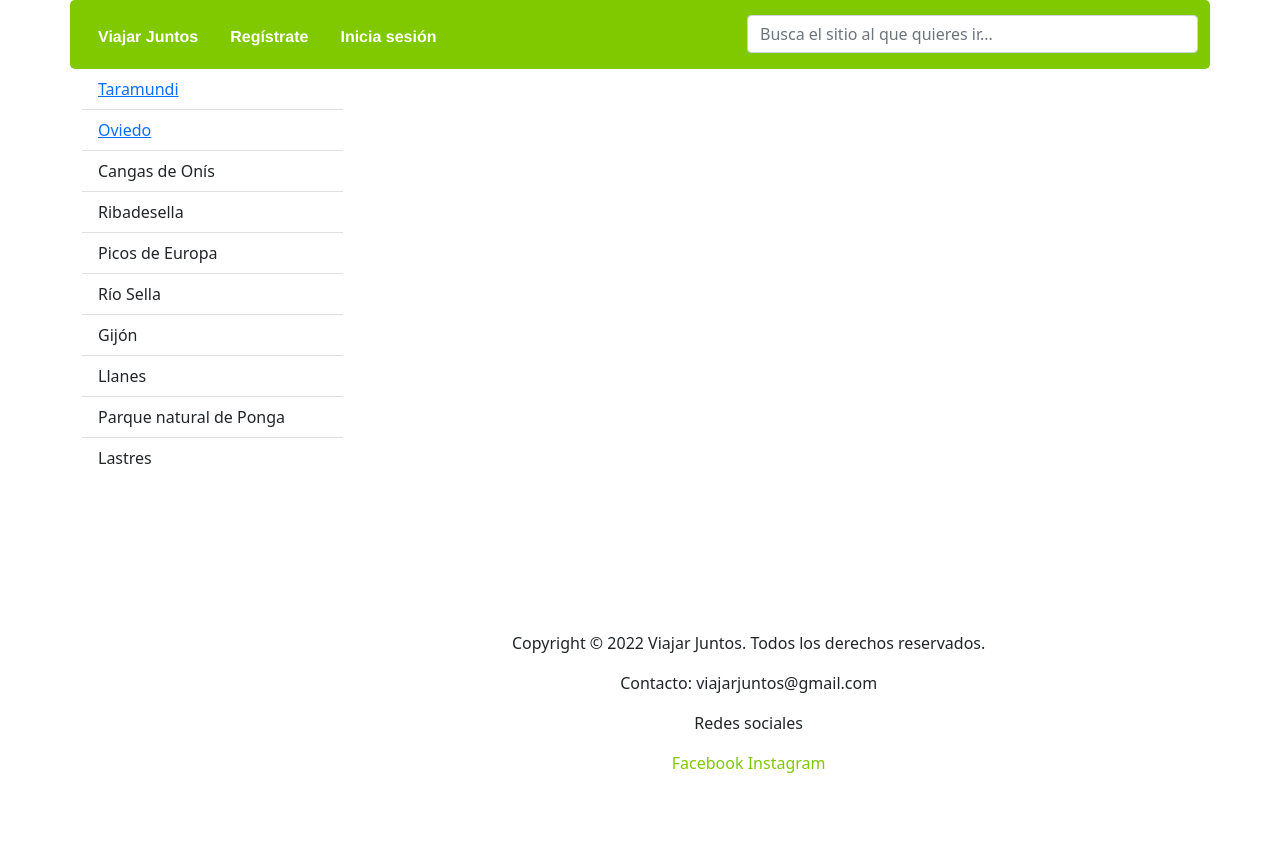
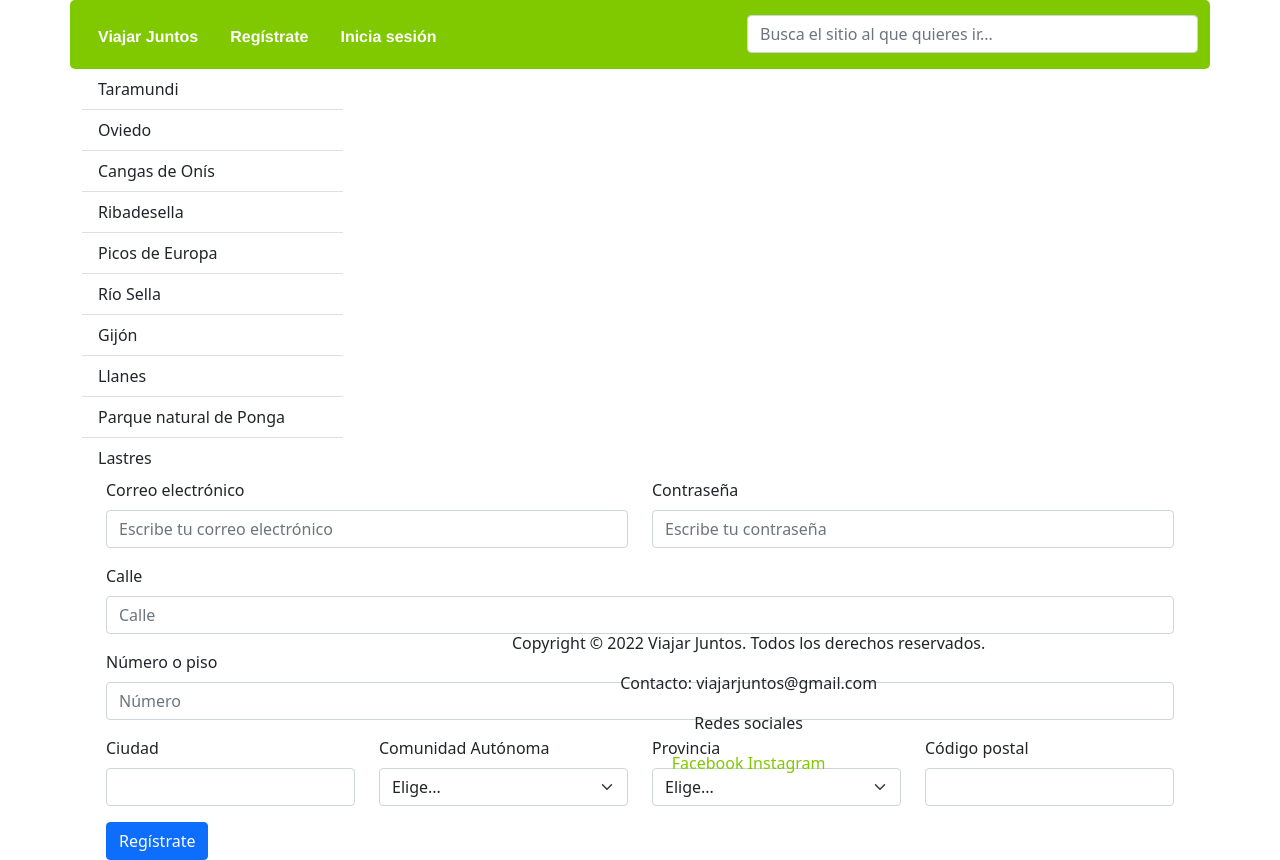
Before and after one commit to irenesj/excursiones, a React (Create React App) app: page / in a window 1280 px wide. Before the commit the page ends 800 px from the top, so only its background shows below. Built offline with nearby package versions, Linux system fonts and the light colour scheme.

Commit message:
Login.js and Register.js added

```diff
--- a/src/App.js
+++ b/src/App.js
@@ -1,6 +1,8 @@
 import './App.css';
 import Layout from './componentes/Layout/Layout';
 import Filters from './componentes/Filters';
+import Login from './componentes/Login';
+import Register from './componentes/Register';
 
 
 function App() {
@@ -8,6 +10,7 @@ function App() {
     <div>
       <Layout>
        <Filters/>
+       <Register/>
       </Layout>
     </div>
   );
--- a/src/componentes/Filters.js
+++ b/src/componentes/Filters.js
@@ -10,8 +10,8 @@ function Filters(){
       <Row>
           <Col xs="3">
             <ListGroup variant="flush">
-                    <ListGroup.Item><a href="#">Taramundi</a></ListGroup.Item>
-                    <ListGroup.Item><a href="#">Oviedo</a></ListGroup.Item>
+                    <ListGroup.Item>Taramundi</ListGroup.Item>
+                    <ListGroup.Item>Oviedo</ListGroup.Item>
                     <ListGroup.Item>Cangas de Onís</ListGroup.Item>
                     <ListGroup.Item>Ribadesella</ListGroup.Item>
                     <ListGroup.Item>Picos de Europa</ListGroup.Item>
--- a/src/componentes/Layout/Layout.js
+++ b/src/componentes/Layout/Layout.js
@@ -18,7 +18,7 @@ const Layout = ({ children }) => {
                 <Nav.Link href="">Regístrate</Nav.Link>
               </Nav.Item>
               <Nav.Item>
-                <Nav.Link href="">Inicia sesión</Nav.Link>
+                <Nav.Link>Inicia sesión</Nav.Link>
               </Nav.Item>
             </Nav>
           </Col>
--- /dev/null
+++ b/src/componentes/Login.js
@@ -0,0 +1,34 @@
+import React from "react";
+import 'bootstrap/dist/css/bootstrap.css';
+import { Container, Row, Col, Form, Button } from "react-bootstrap";
+import styles from '../css/Login.module.css';
+
+function Login(){
+
+    return(
+        <Container>
+            <Row>
+                <Col>
+                    <Form>
+                        <Form.Group className="mb-3" controlId="formBasicEmail">
+                            <Form.Label>Correo electrónico</Form.Label>
+                            <Form.Control type="email" placeholder="Escribe tu correo electrónico" />
+                            <Form.Text className="text-muted">
+                                Nunca compartiremos tus datos con nadie.
+                            </Form.Text>
+                        </Form.Group>
+                        <Form.Group className="mb-3" controlId="formBasicPassword">
+                            <Form.Label>Contraseña</Form.Label>
+                            <Form.Control type="password" placeholder="Escribe tu contraseña" />
+                        </Form.Group>
+                        <Button variant="primary" type="submit">
+                            Inicia sesión
+                        </Button>
+                    </Form>
+                </Col>
+            </Row>
+        </Container>
+    );
+}
+
+export default Login;
--- /dev/null
+++ b/src/componentes/Register.js
@@ -0,0 +1,105 @@
+import React from "react";
+import { Container, Row, Col, Form, Button } from "react-bootstrap";
+
+function Register(){
+
+    return(
+
+        <Container>
+            <Row>
+                <Col>
+                    <Form>
+                        <Row className="mb-3">
+                            <Form.Group as={Col} controlId="formGridEmail">
+                                <Form.Label>Correo electrónico</Form.Label>
+                                <Form.Control type="email" placeholder="Escribe tu correo electrónico" />
+                            </Form.Group>
+
+                            <Form.Group as={Col} controlId="formGridPassword">
+                                <Form.Label>Contraseña</Form.Label>
+                                <Form.Control type="password" placeholder="Escribe tu contraseña" />
+                            </Form.Group>
+                        </Row>
+
+                            <Form.Group className="mb-3" controlId="formGridAddress1">
+                                <Form.Label>Calle</Form.Label>
+                                <Form.Control placeholder="Calle" />
+                            </Form.Group>
+
+                            <Form.Group className="mb-3" controlId="formGridAddress2">
+                                <Form.Label>Número o piso</Form.Label>
+                                <Form.Control placeholder="Número" />
+                            </Form.Group>
+
+                        <Row className="mb-3">
+
+                            <Form.Group as={Col} controlId="formGridCity">
+                                <Form.Label>Ciudad</Form.Label>
+                                <Form.Control />
+                            </Form.Group>
+
+                            <Form.Group as={Col} controlId="formGridState">
+                                <Form.Label>Comunidad Autónoma</Form.Label>
+                                <Form.Select defaultValue="Elige...">
+                                    <option>Elige...</option>
+                                    <option>Andalucía</option>
+                                    <option>Aragón</option>
+                                    <option>Asturias</option>
+                                    <option>Cantabria</option>
+                                    <option>Castilla La Mancha</option>
+                                    <option>Castilla y León</option>
+                                    <option>Cataluña</option>
+                                    <option>Extremadura</option>
+                                    <option>Galicia</option>
+                                    <option>Islas Baleares</option>
+                                    <option>Canarias</option>
+                                    <option>La Rioja</option>
+                                    <option>Madrid</option>
+                                    <option>Murcia</option>
+                                    <option>Navarra</option>
+                                    <option>País Vasco</option>
+                                    <option>Valencia</option>
+                                </Form.Select>
+                            </Form.Group>
+
+                            <Form.Group as={Col} controlId="formGridState">
+                                <Form.Label>Provincia</Form.Label>
+                                <Form.Select defaultValue="Elige...">
+                                    <option>Elige...</option>
+                                    <option>Andalucía</option>
+                                    <option>Aragón</option>
+                                    <option>Asturias</option>
+                                    <option>Cantabria</option>
+                                    <option>Castilla La Mancha</option>
+                                    <option>Castilla y León</option>
+                                    <option>Cataluña</option>
+                                    <option>Extremadura</option>
+                                    <option>Galicia</option>
+                                    <option>Islas Baleares</option>
+                                    <option>Canarias</option>
+                                    <option>La Rioja</option>
+                                    <option>Madrid</option>
+                                    <option>Murcia</option>
+                                    <option>Navarra</option>
+                                    <option>País Vasco</option>
+                                    <option>Valencia</option>
+                                </Form.Select>
+                            </Form.Group>
+
+                            <Form.Group as={Col} controlId="formGridZip">
+                                <Form.Label>Código postal</Form.Label>
+                                <Form.Control />
+                            </Form.Group>
+                        </Row>
+
+                        <Button variant="primary" type="submit">
+                            Regístrate
+                        </Button>
+                    </Form>
+                </Col>
+            </Row>
+        </Container>
+    );
+}
+
+export default Register;
```
Also changed, not shown: src/css/Login.module.css (added).
